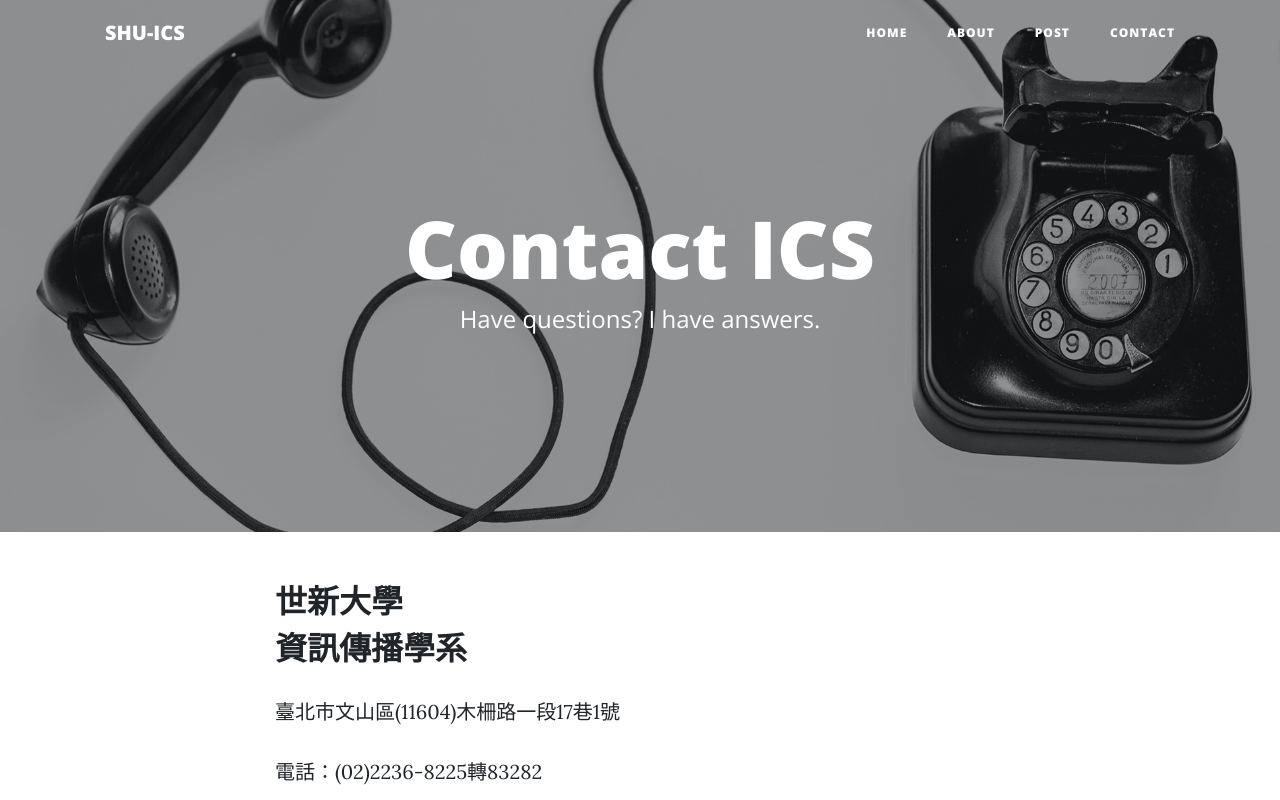
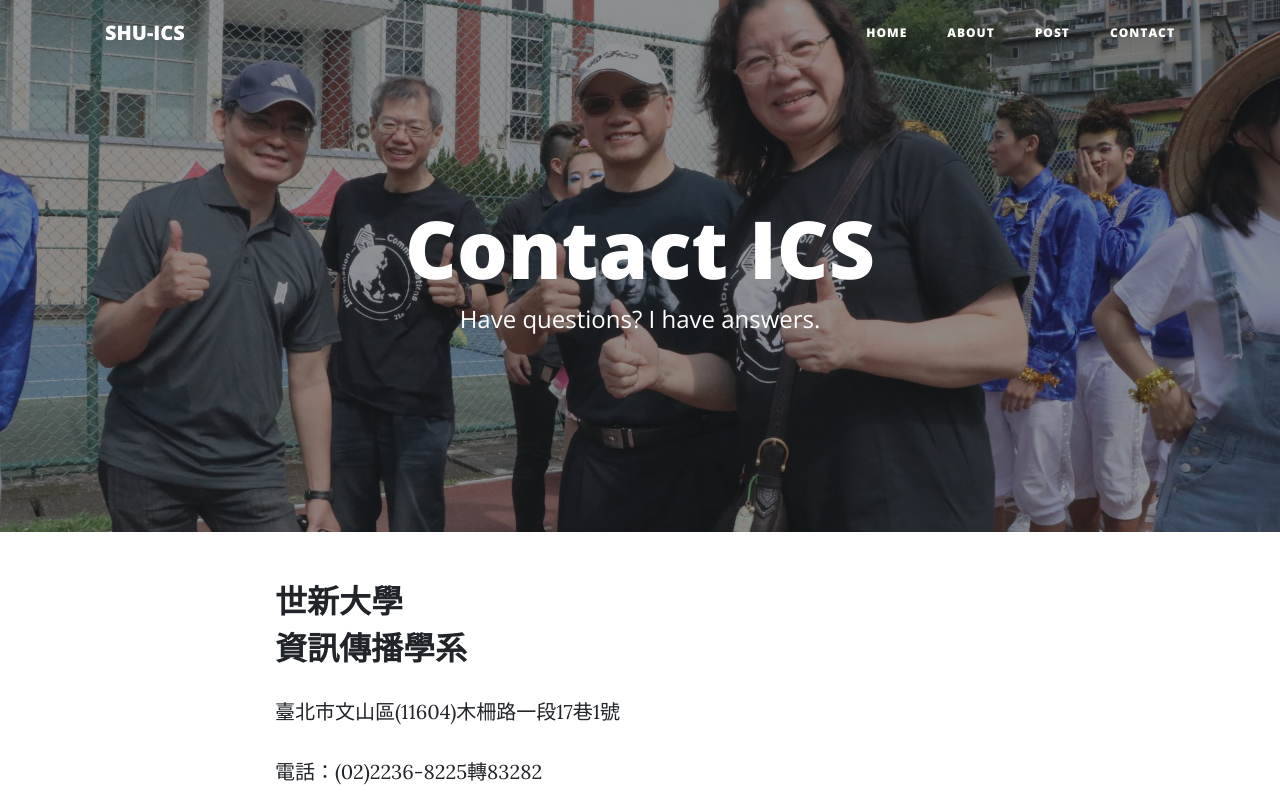
Before and after one commit to blahblahchiakimo/shuics106websitebycyw, a website: page contact.html in a window 1280 px wide. Shown: the top 800 px of the page. Drawn offline with nearby package versions, Linux system fonts and the light colour scheme.

Commit message:
Update contact.html

```diff
--- a/contact.html
+++ b/contact.html
@@ -8,7 +8,7 @@
     <meta name="description" content="">
     <meta name="author" content="">
 
-    <title>Clean Blog - Start Bootstrap Theme</title>
+    <title>聯繫我們-世新大學資訊傳播學系</title>
 
     <!-- Bootstrap core CSS -->
     <link href="vendor/bootstrap/css/bootstrap.min.css" rel="stylesheet">
@@ -53,7 +53,7 @@
     </nav>
 
     <!-- Page Header -->
-    <header class="masthead" style="background-image: url('img/contact-bg.jpg')">
+    <header class="masthead" style="background-image: url('img/聯繫我們.jpg')">
       <div class="overlay"></div>
       <div class="container">
         <div class="row">
```
